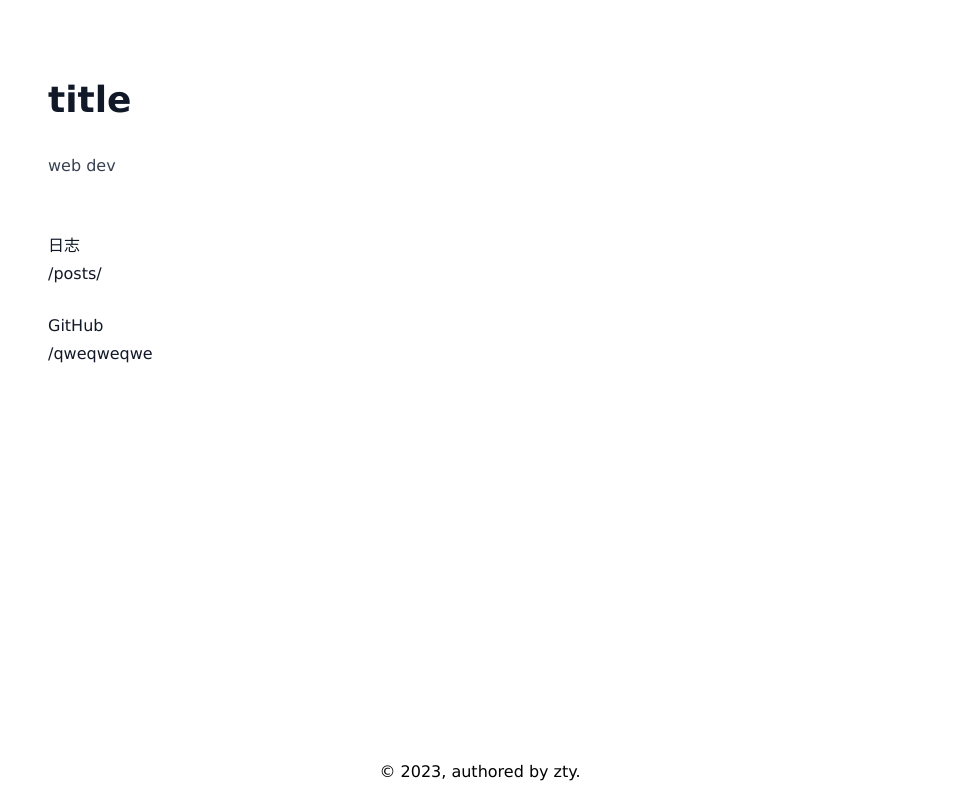
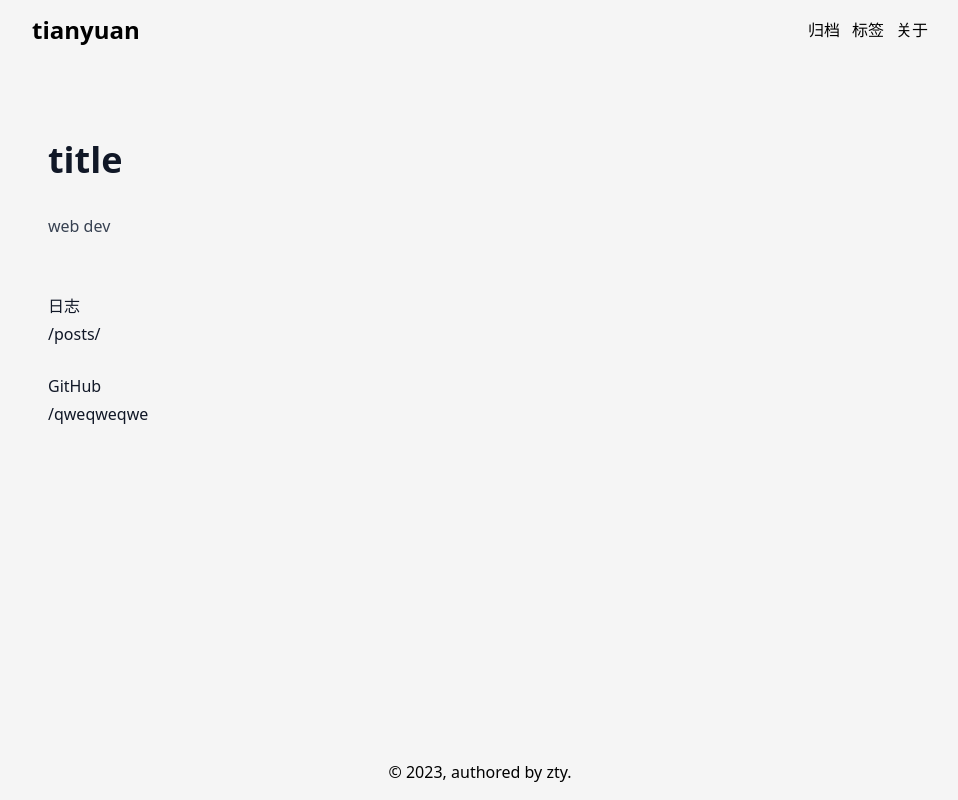
Before and after one commit to zty42/blog-next, a Next.js app: page / in a window 1280 px wide. Shown: the whole page, without its empty margins (160-1118 px from the left). Built offline with nearby package versions, Linux system fonts and the light colour scheme.

Commit message:
refactor: layout

```diff
--- a/components/BackIcon.tsx
+++ /dev/null
@@ -1,20 +0,0 @@
-const BackIcon = () => {
-  return (
-    <svg
-      xmlns="http://www.w3.org/2000/svg"
-      fill="none"
-      viewBox="0 0 24 24"
-      strokeWidth={1.5}
-      stroke="currentColor"
-      className="w-6 h-6 mr-6"
-    >
-      <path
-        strokeLinecap="round"
-        strokeLinejoin="round"
-        d="M19.5 12h-15m0 0l6.75 6.75M4.5 12l6.75-6.75"
-      />
-    </svg>
-  );
-};
-
-export default BackIcon;
--- a/components/Layout.tsx
+++ b/components/Layout.tsx
@@ -1,4 +1,5 @@
 import React from "react";
+import Link from "next/link";
 
 interface LayoutProps {
   children: React.ReactNode;
@@ -6,7 +7,19 @@ interface LayoutProps {
 
 const Layout = ({ children }: LayoutProps) => {
   return (
-    <div className="flex flex-col min-h-screen">
+    <div className="flex flex-col min-h-screen px-4">
+      <header className="w-full max-w-4xl mx-auto">
+        <nav className="h-[60px] leading-[60px] flex justify-between items-center">
+          <Link href="/" className="no-underline">
+            <div className="logo text-2xl font-bold">tianyuan</div>
+          </Link>
+          <ul className="flex gap-3">
+            <li>归档</li>
+            <li>标签</li>
+            <li>关于</li>
+          </ul>
+        </nav>
+      </header>
       <main className="flex-grow flex flex-col w-full">{children}</main>
       <footer className="text-center flex-shrink-0 py-4">
         © {new Date().getFullYear()}, authored by zty.
--- a/pages/post/[slug].tsx
+++ b/pages/post/[slug].tsx
@@ -7,7 +7,6 @@ import RightIcon from "../../components/RightIcon";
 import { ParsedUrlQuery } from "querystring";
 import { getMDXComponent } from "mdx-bundler/client";
 import { Post } from "../../@types";
-import BackIcon from "../../components/BackIcon";
 interface IParams extends ParsedUrlQuery {
   slug: string;
 }
@@ -49,16 +48,12 @@ const Content: NextPage<ContentPageProps> = ({ post, prev, next }) => {
   const Component = useMemo(() => getMDXComponent(code), [code]);
   return (
     <>
-      <div className="h-[64px] p-4">
-        <Link
-          href="/posts"
-          className="text-inherit no-underline flex h-full items-center"
-        >
-          <BackIcon />
-        </Link>
-      </div>
+      <div className="h-[64px] p-4"></div>
       <div className="flex flex-col flex-1 py-10 w-full max-w-4xl mx-auto prose ">
-        <h1>{frontmatter?.title}</h1>
+        <h1 className="mb-0 font-extrabold">
+          {frontmatter?.title}
+        </h1>
+        <p className="text-sm">{frontmatter?.date}</p>
         <section className="flex-grow ">
           <Component></Component>
         </section>
--- a/pages/posts.tsx
+++ b/pages/posts.tsx
@@ -1,7 +1,6 @@
 import { NextPage } from "next";
 import Link from "next/link";
 import { Post } from "../@types";
-import BackIcon from "../components/BackIcon";
 import { getAllPosts } from "../lib/api";
 import { formatDate } from "../lib/date";
 export function getStaticProps() {
@@ -15,14 +14,6 @@ interface AllpostsPageProps {
 const Allposts: NextPage<AllpostsPageProps> = ({ posts }) => {
   return (
     <>
-      <div className="h-[64px] p-4">
-        <Link
-          href="/"
-          className="text-inherit no-underline flex h-full items-center"
-        >
-          <BackIcon /> <span className="text-2xl">日志</span>
-        </Link>
-      </div>
       <div className="py-10 w-full max-w-4xl mx-auto">
         {posts.map((post) => {
           const { frontmatter, slug } = post;
@@ -30,10 +21,10 @@ const Allposts: NextPage<AllpostsPageProps> = ({ posts }) => {
             <>
               <div
                 key={slug}
-                className="h-16 px-4 justify-center tracking-wider"
+                className="h-16 justify-center tracking-wider"
               >
                 <Link href={`/post/${slug}`} className="no-underline font-medium">
-                  <p className="text-lg">{frontmatter.title}</p>
+                  <p className="text-xl font-bold">{frontmatter.title}</p>
                   <span className="text-sm">
                     {formatDate(frontmatter.date)}
                   </span>
--- a/styles/global.css
+++ b/styles/global.css
@@ -2,6 +2,6 @@
 @import "tailwindcss/components";
 @import "tailwindcss/utilities";
 
-html {
-  font-family: "lucida grande", "lucida sans unicode", lucida, helvetica, "Hiragino Sans GB", "Microsoft YaHei", "WenQuanYi Micro Hei", sans-serif;
+body {
+  background-color: rgb(245,245,245);
 }
```
Also changed, not shown: 1 other file (tests, documents, lock files or other folders).
